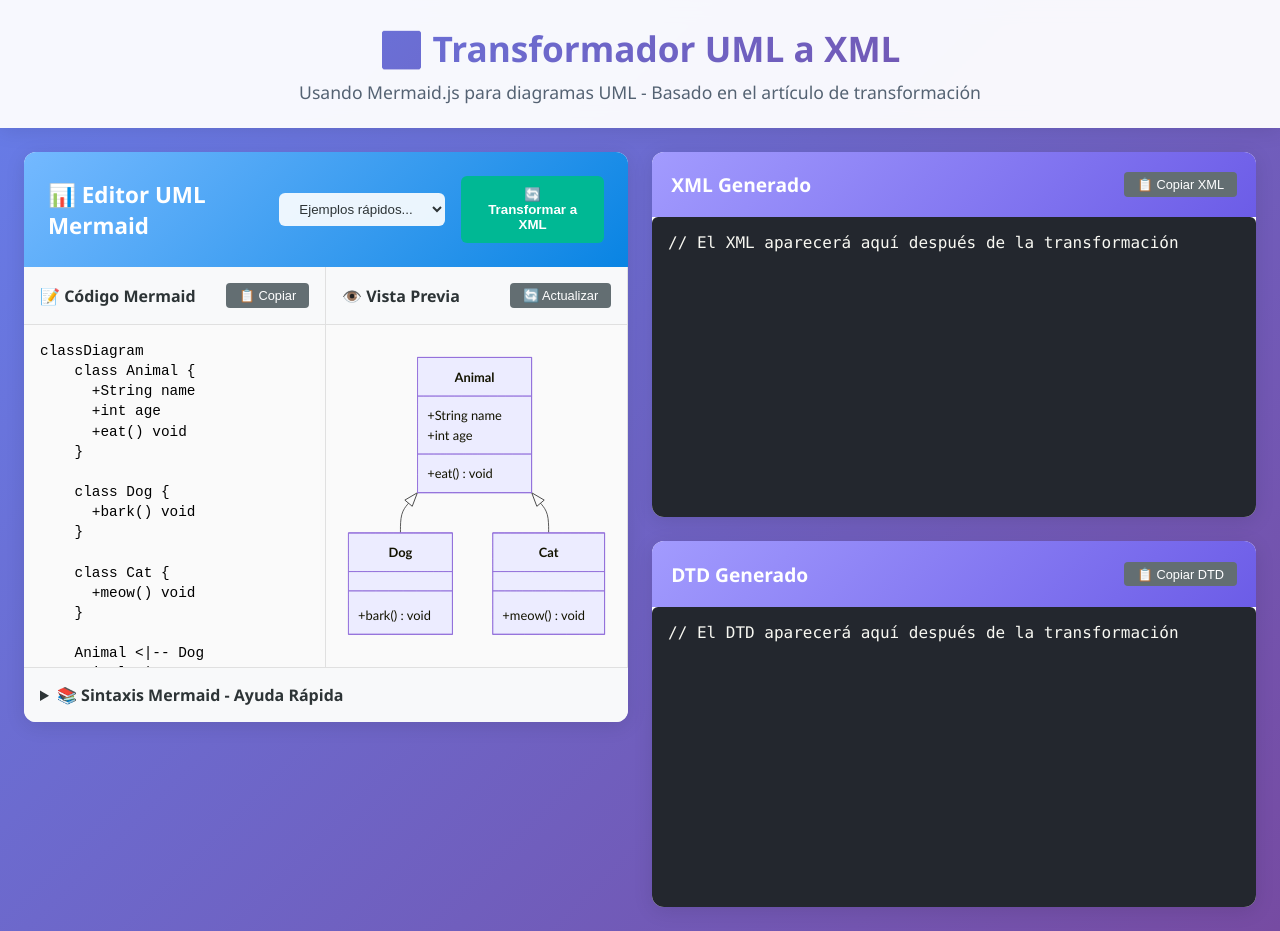
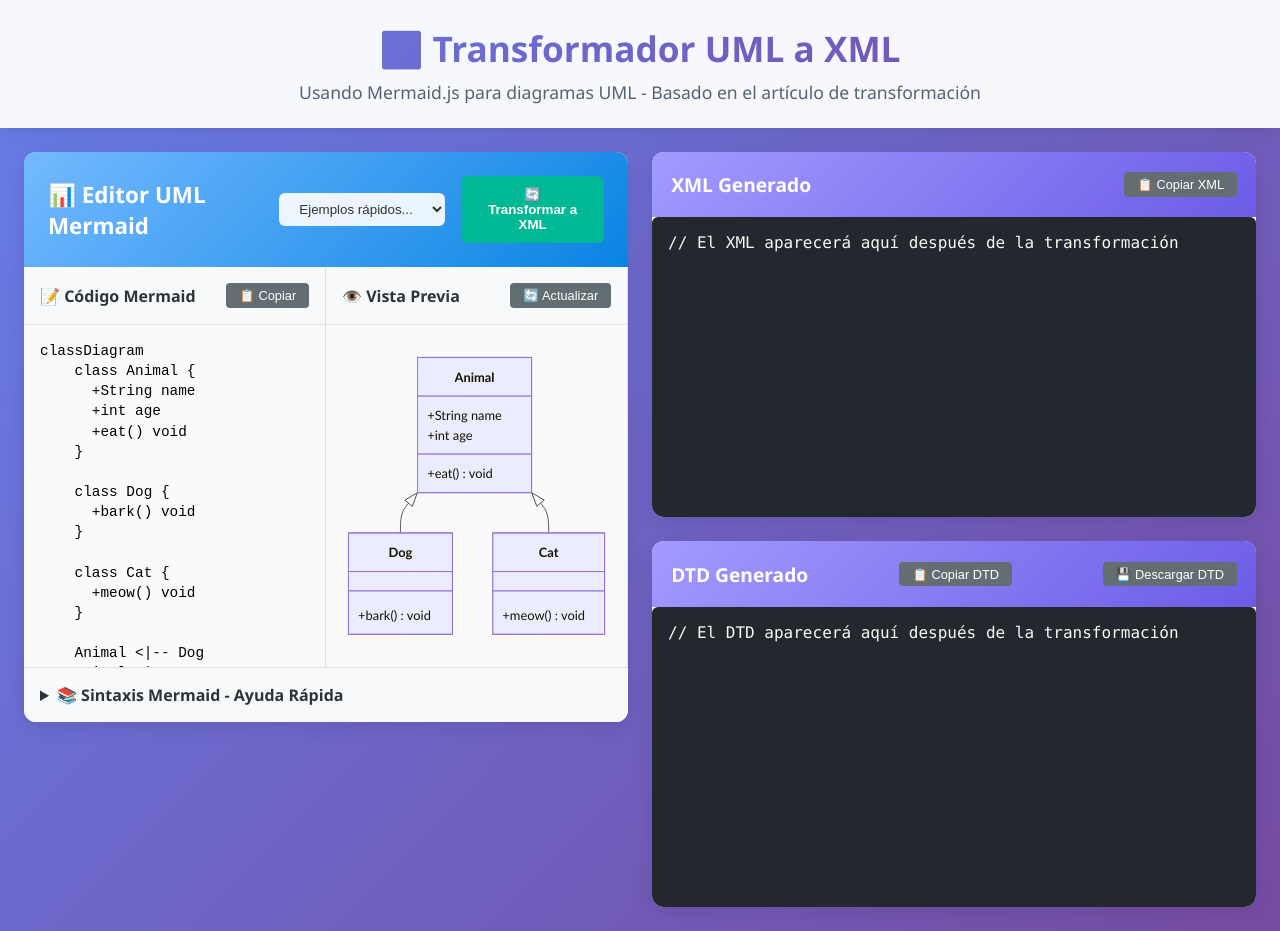
Before and after one commit to JuanCarrill0/TAIS_UD, a React (Create React App) app in the folder umltoxml/: page / in a window 1280 px wide. Built offline with nearby package versions, Linux system fonts and the light colour scheme.

Commit message:
Funcionalidad para descargar DTD

```diff
--- a/umltoxml/src/App.css
+++ b/umltoxml/src/App.css
@@ -136,7 +136,7 @@
   color: #2d3436;
 }
 
-.copy-btn, .refresh-btn {
+.copy-btn, .refresh-btn, .download-btn {
   padding: 0.3rem 0.8rem;
   background: #636e72;
   color: white;
--- a/umltoxml/src/components/DtdGenerator.js
+++ b/umltoxml/src/components/DtdGenerator.js
@@ -1,5 +1,6 @@
 // components/DtdGenerator.jsx
 import React from 'react';
+import { downloadFile } from '../utils/fileDownloader';
 
 const DtdGenerator = ({ dtdContent }) => {
   const copyToClipboard = async () => {
@@ -9,6 +10,15 @@ const DtdGenerator = ({ dtdContent }) => {
     } catch (err) {
       console.error('Error al copiar: ', err);
     }
+  };
+
+
+const dtdDownload = () => {
+    if (!dtdContent) {
+      alert('No hay contenido para descargar');
+      return;
+    }
+    downloadFile(dtdContent, 'modeloDTD.dtd', 'application/xml-dtd');
   };
 
   return (
@@ -22,6 +32,13 @@ const DtdGenerator = ({ dtdContent }) => {
         >
           📋 Copiar DTD
         </button>
+        <button
+              onClick={dtdDownload}
+              disabled={!dtdContent}
+              className="download-btn"
+        >
+              💾 Descargar DTD
+        </button>
       </div>
 
       <div className="code-container">
--- /dev/null
+++ b/umltoxml/src/utils/fileDownloader.js
@@ -0,0 +1,13 @@
+// utils/fileDownloader.js
+
+export const downloadFile = (content, fileName, type = 'text/plain') => {
+  const blob = new Blob([content], { type });
+  const url = URL.createObjectURL(blob);
+  const a = document.createElement('a');
+  a.href = url;
+  a.download = fileName;
+  document.body.appendChild(a);
+  a.click();
+  document.body.removeChild(a);
+  URL.revokeObjectURL(url);
+};
```
